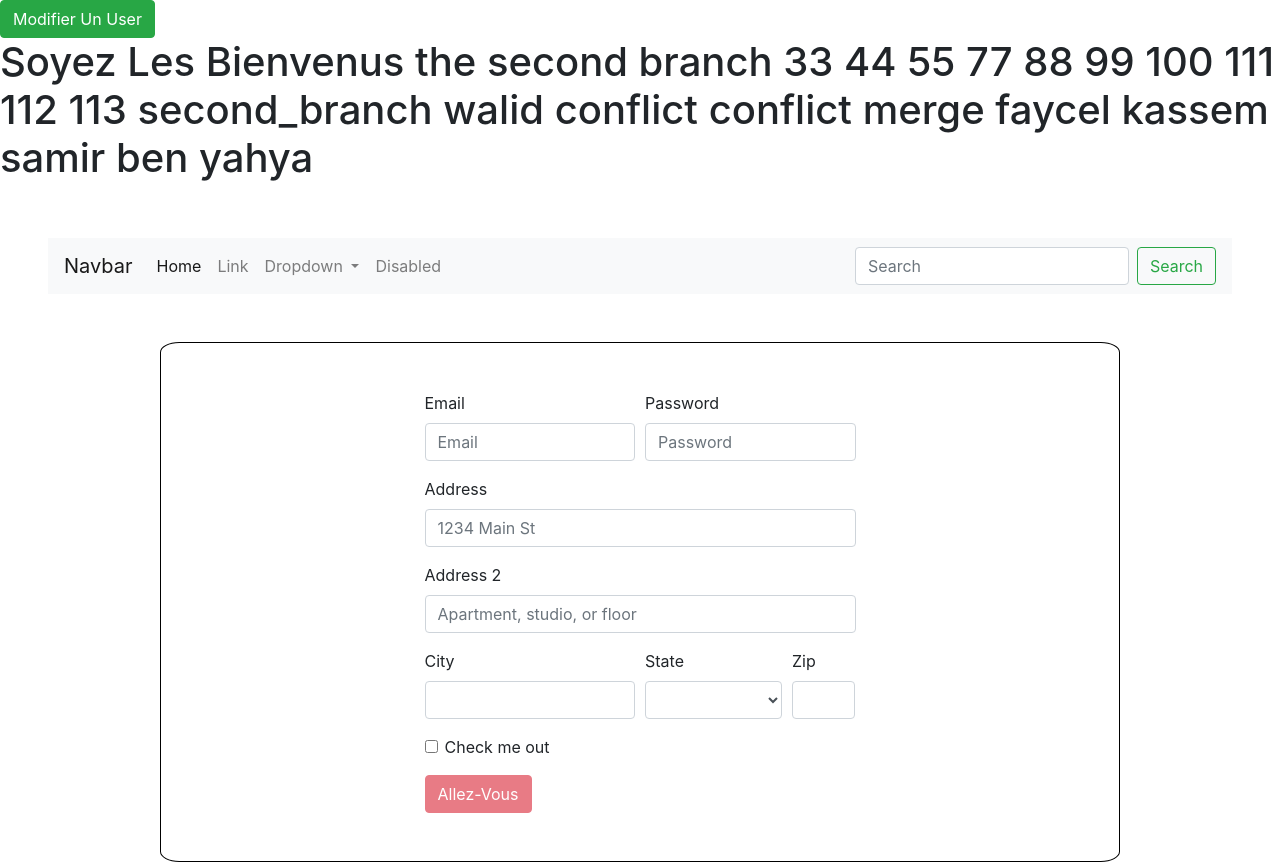
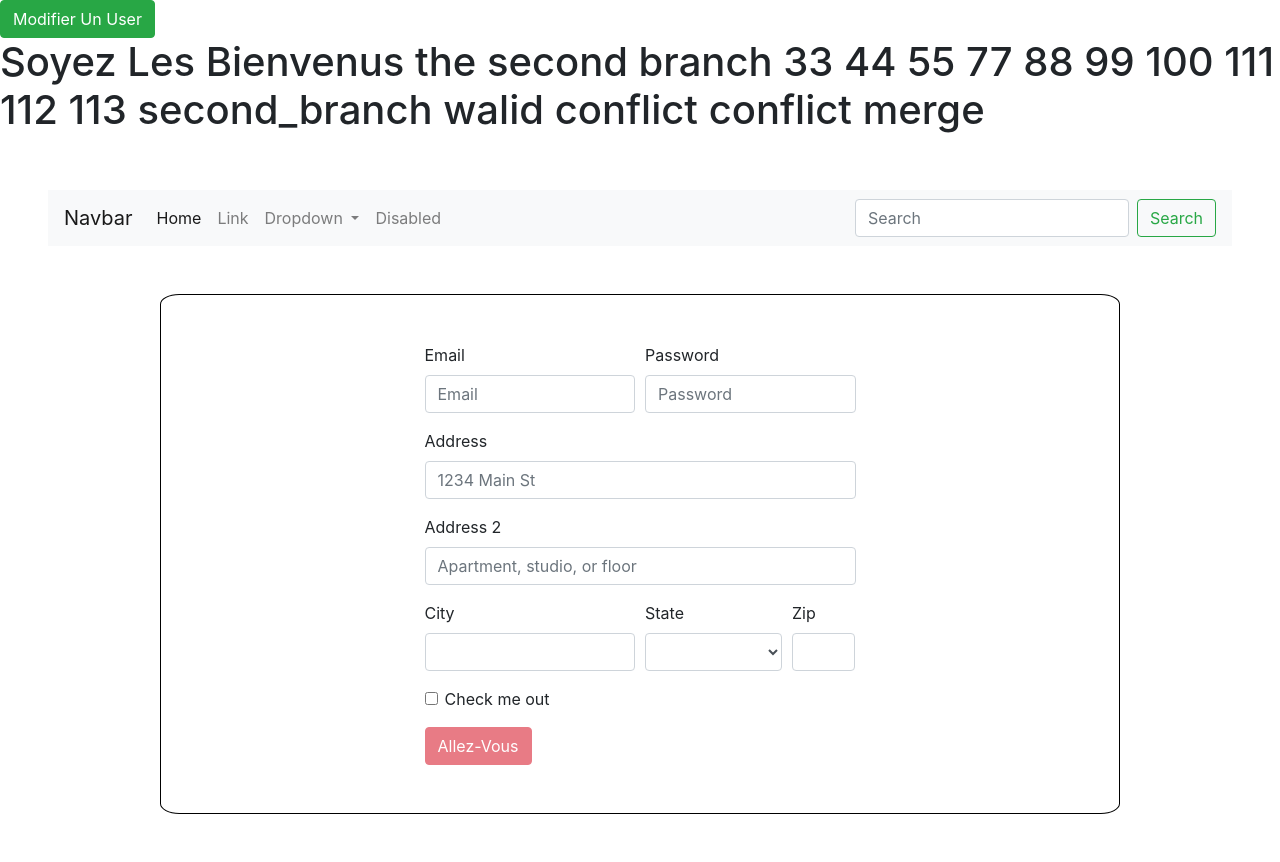
Before and after one commit to walid-djebbouri/TestGit, an Angular app: page /appariel in a window 1280 px wide. After the commit the page ends 814 px from the top, so only its background shows below. Built offline with nearby package versions, Linux system fonts and the light colour scheme.

Commit message:
commit 27

```diff
--- a/src/app/appareil/appareil.component.html
+++ b/src/app/appareil/appareil.component.html
@@ -2,7 +2,6 @@
 100 111 112 113 second_branch
 walid conflict
 conflict merge
-faycel kassem
-samir ben yahya
+
 </h1>
 <app-mon-premier></app-mon-premier>
```
